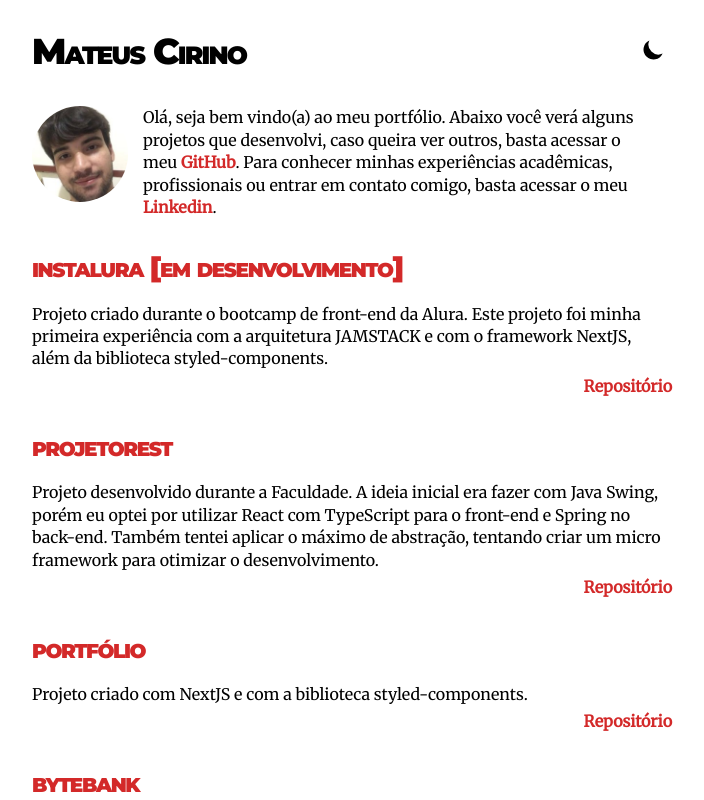
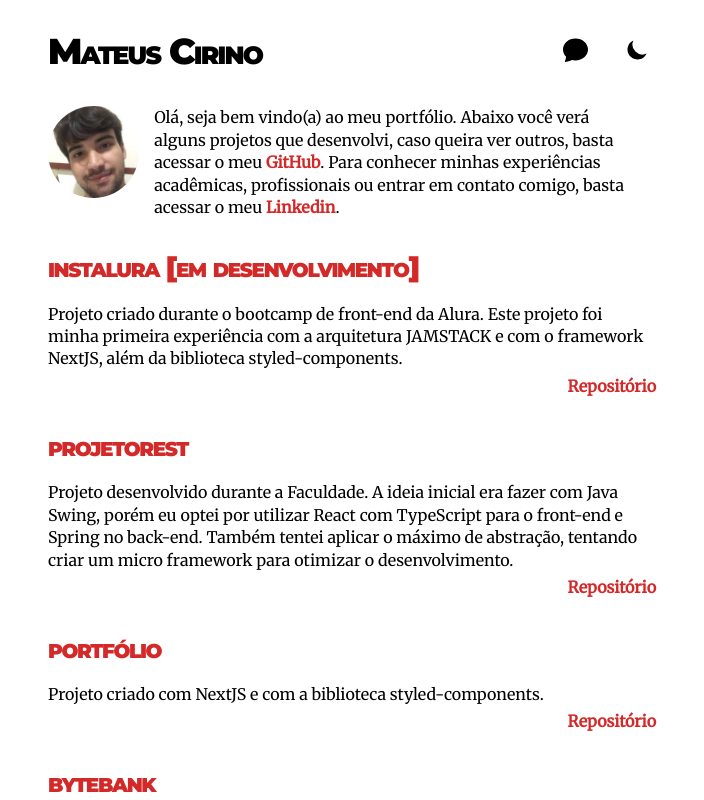
Before and after one commit to mateus-cirino/portfolio, a Next.js app: page / in a window 1280 px wide. Shown: the top 800 px of the page, without its empty margins (288-992 px from the left). Built offline with nearby package versions, Linux system fonts and the light colour scheme.

Commit message:
feat(form, modal e input): adiçao dos componentes form, modal e input

```diff
--- a/pages/index.js
+++ b/pages/index.js
@@ -1,4 +1,4 @@
-import React from 'react';
+import React, { useState } from 'react';
 import Head from 'next/head';
 import About from '../src/components/about';
 import TextStyle from '../src/components/text/style';
@@ -6,12 +6,18 @@ import Project from '../src/components/project';
 import ContainerStyle from '../src/components/grid/style';
 import ToggleMode from '../src/components/toggleMode';
 import projects from '../public/projects';
+import ToggleContact from '../src/components/toggleContact';
+import Modal from '../src/components/modal';
+import BoxStyle from '../src/components/box/style';
+import Form from '../src/components/form';
 
 export default function Home() {
   const getProject = (name, description, repository) => (
     <Project name={name} description={description} repository={repository} />
   );
 
+  const [showModalContact, setShowModalContact] = useState(false);
+  const onClickToggleContact = () => setShowModalContact(!showModalContact);
   return (
     <div>
       <Head>
@@ -23,17 +29,55 @@ export default function Home() {
         <meta name="description" content="Portfólio de Mateus Cirino" />
       </Head>
       <ContainerStyle>
-        <div style={{
-          display: 'flex',
-          justifyContent: 'space-between',
-          marginTop: '10px',
-        }}
-        >
+        <BoxStyle display="flex" justifyContent="space-between" marginTop="10px">
           <TextStyle typographyVariant="logo" as="h1">
             Mateus Cirino
           </TextStyle>
-          <ToggleMode />
-        </div>
+          <BoxStyle marginTop="10px">
+            <ToggleContact marginRight="25px" onClick={onClickToggleContact} />
+            <ToggleMode />
+          </BoxStyle>
+        </BoxStyle>
+        <Modal isOpen={showModalContact} setIsOpen={setShowModalContact}>
+          {(propsDoModal) => (
+            <BoxStyle
+              // eslint-disable-next-line react/jsx-props-no-spreading
+              {...propsDoModal}
+              marginLeft="auto"
+              padding="25px"
+              width={{
+                xs: {
+                  height: '100%',
+                  width: '100%',
+                },
+                md: {
+                  height: '100%',
+                  width: '35%',
+                },
+              }}
+              display="flex"
+              justifyContent="center"
+              alignItems="center"
+              flexWrap="wrap"
+            >
+              <BoxStyle
+                display="flex"
+                justifyContent="center"
+                alignItems="end"
+                flexWrap="wrap"
+              >
+                <TextStyle typographyVariant="title" as="h2" isDestaque textAlign="center">
+                  Entre em contato
+                </TextStyle>
+                <TextStyle typographyVariant="paragraph" as="p" textAlign="center" marginTop="10px">
+                  Sinta-se a vontade para me enviar uma mensagem!
+                  (Obs.: Por hora esse formulário ainda não está funcionando, mas em breve estará!)
+                </TextStyle>
+                <Form />
+              </BoxStyle>
+            </BoxStyle>
+          )}
+        </Modal>
         <About />
         {
         projects
--- a/src/components/box/style/index.js
+++ b/src/components/box/style/index.js
@@ -3,13 +3,15 @@ import PropTypes from 'prop-types';
 import { propToStyle } from '../../../theme/utils';
 
 const BoxStyle = styled.div`
-    ${propToStyle('margin')}
+    ${({ theme }) => `background-color: ${theme.colors.backgroundColors.primary};`}
+    ${propToStyle('marginLeft')}
     ${propToStyle('marginTop')}
     ${propToStyle('padding')}
     ${propToStyle('display')}
     ${propToStyle('justifyContent')}
+    ${propToStyle('alignItems')}
+    ${propToStyle('flexWrap')}
     ${propToStyle('width')}
-    ${({ theme }) => `background-color: ${theme.colors.backgroundColors};`}
 `;
 
 export default BoxStyle;
--- /dev/null
+++ b/src/components/form/index.js
@@ -0,0 +1,12 @@
+import React from 'react';
+import InputStyle from '../input/style';
+import FormStyle from './style';
+
+const Form = () => (
+  <FormStyle>
+    <InputStyle placeholder="digite seu nome" />
+    <InputStyle placeholder="digite sua mensagem" as="textarea" rows="8" />
+  </FormStyle>
+);
+
+export default Form;
--- /dev/null
+++ b/src/components/form/style/index.js
@@ -0,0 +1,10 @@
+import styled from 'styled-components';
+
+const FormStyle = styled.form`
+    display: flex;
+    flex-wrap: wrap;
+    justify-content: center;
+    margin-top: 10px;
+`;
+
+export default FormStyle;
--- a/src/components/grid/style/index.js
+++ b/src/components/grid/style/index.js
@@ -4,21 +4,15 @@ import { breakpointsMedia } from '../../../theme/utils';
 const ContainerStyle = styled.div`
 margin-right: auto;
 margin-left: auto;
-${({ theme }) => `background-color: ${theme.colors.backgroundColors};`}
+${({ theme }) => `background-color: ${theme.colors.backgroundColors.primary};`}
 ${breakpointsMedia({
     xs: css`
         width: 100%;
-        padding-right: 28px;
-        padding-left: 28px;
-        padding-bottom: 28px;
-        padding-top: 28px;
+        padding: 24px;
     `,
     md: css`
         width: 50%;
-        padding-right: 16px;
-        padding-left: 16px;
-        padding-bottom: 16px;
-        padding-top: 16px;
+        padding: 16px;
     `,
   })}
 `;
--- /dev/null
+++ b/src/components/input/style/index.js
@@ -0,0 +1,15 @@
+import styled from 'styled-components';
+
+const InputStyle = styled.input`
+    ${({ theme }) => theme.typographyVariants.paragraph}
+    ${({ theme }) => `background-color: ${theme.colors.backgroundColors.secondary};`}
+    ${({ theme }) => `color: ${theme.colors.textColors.primary};`}
+    ${({ theme }) => `border: 1px solid ${theme.colors.textColors.primary};`}
+    width: 100%;
+    padding: 12px 16px;
+    border-radius: 10px;
+    margin-top: 10px;
+    outline: 0;
+`;
+
+export default InputStyle;
--- a/src/components/modal/style/index.js
+++ b/src/components/modal/style/index.js
@@ -14,6 +14,7 @@ const ModalStyle = styled.div`
     bottom: 0;
     margin: auto;
     z-index: 100;
+    width: 100%;
     ${({ isOpen }) => (isOpen
     ? `opacity: 1;
     pointer-events: all;`
--- a/src/components/text/style/index.js
+++ b/src/components/text/style/index.js
@@ -7,6 +7,7 @@ const TextStyle = styled.span`
   ${propToStyle('width')}
   ${propToStyle('marginTop')}
   ${propToStyle('marginLeft')}
+  ${propToStyle('textAlign')}
   ${(props) => `color: ${props.isDestaque ? props.theme.colors.textColors.secondary : props.theme.colors.textColors.primary};`}
 `;
 
--- a/src/theme/index.js
+++ b/src/theme/index.js
@@ -10,11 +10,12 @@ export const GlobalStyle = createGlobalStyle`
       text-decoration: none;
     }
     #__next {
-      ${({ theme }) => `background-color: ${theme.colors.backgroundColors};`}
+      ${({ theme }) => `background-color: ${theme.colors.backgroundColors.primary};`}
     }
     ${profileImageCSS}
     * {
-      transition: opacity 0.5s ease-out, background 0.5s ease-out
+      transition: opacity 0.3s ease-out, background 0.3s ease-out;
+      box-sizing: border-box;
     }
 `;
 
@@ -66,7 +67,10 @@ export const lightColors = {
       primary: '#000000',
       secondary: '#D32929',
     },
-    backgroundColors: '#FFFFFF',
+    backgroundColors: {
+      primary: '#FFFFFF',
+      secondary: '#f5f5f5',
+    },
   },
 };
 
@@ -76,7 +80,10 @@ export const darkColors = {
       primary: '#FFFFFF',
       secondary: '#D7385E',
     },
-    backgroundColors: '#070C0E',
+    backgroundColors: {
+      primary: '#070C0E',
+      secondary: '#0b1417',
+    },
   },
 };
 
```
